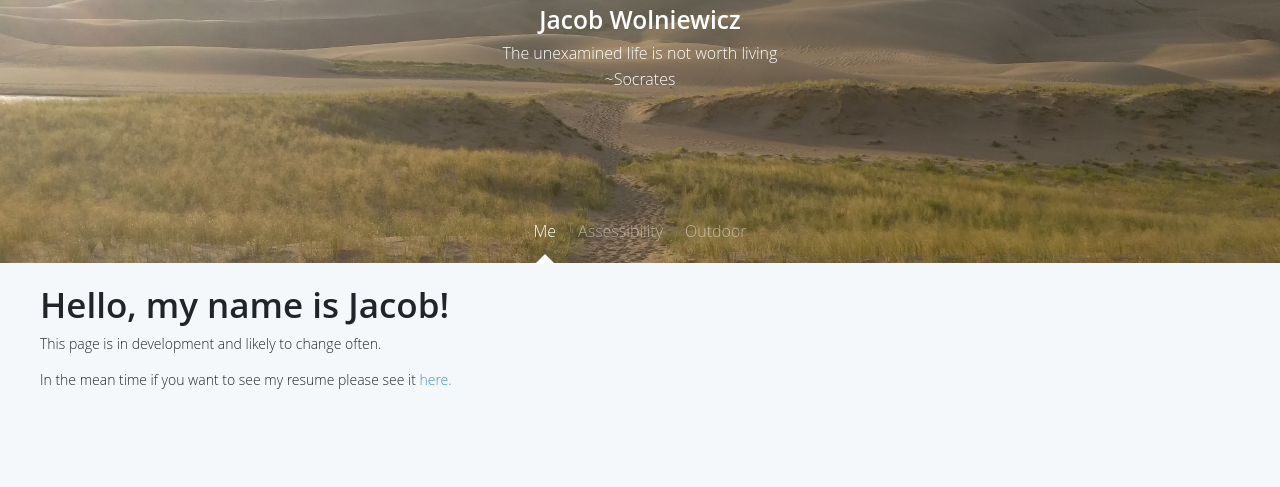
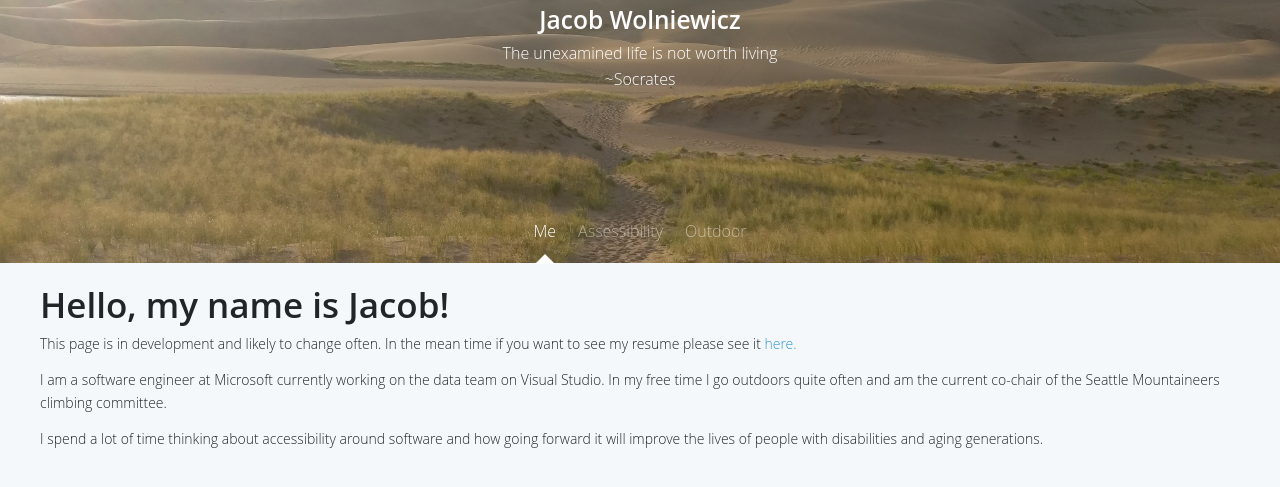
Before and after one commit to Wolniewicz/Jacob-Wolniewicz-Personal-Page, a plain HTML site: page public/index.html in a window 1280 px wide. Both pictures are taken after a click on the link "Me". Shown: the part 237-724 px from the top of the page. Drawn offline with nearby package versions, Linux system fonts and the light colour scheme.

Commit message:
navigate lists avaliable now

```diff
--- a/public/index.html
+++ b/public/index.html
@@ -30,29 +30,72 @@
     <nav class="profile-header-nav">
       <ul class="nav nav-tabs justify-content-center">
         <li class="nav-item">
-            <a class="nav-link active" href="#">Me</a>
+          <a class="nav-link active" href="#" id="meList" onclick="navigateLists('me')">Me</a>
         </li>
         <li class="nav-item">
-            <a class="nav-link" href="#">Assessibility</a>
+          <a class="nav-link" href="#" id="assessibilityList" onclick="navigateLists('assessibility')">Assessibility</a>
         </li>
         <li class="nav-item">
-            <a class="nav-link" href="#">Outdoor</a>
+          <a class="nav-link" href="#" id="outdoorList" onclick="navigateLists('outdoor')">Outdoor</a>
         </li>
       </ul>
     </nav>
   </div>
 
-    <div class="container my-4">
+  <div class="container my-4" id="meDiv">
     <h1>Hello, my name is Jacob!</h1>
 
-    <p>This page is in development and likely to change often.</p>
+    <p>
+      This page is in development and likely to change often.
+      In the mean time if you want to see my resume please see it <a href="resume.html">here.</a>
+    </p>
 
-    <p>In the mean time if you want to see my resume please see it <a href="resume.html">here.</a></p>
+    <p>
+      I am a software engineer at Microsoft currently working on the data team on Visual Studio.
+      In my free time I go outdoors quite often and am the current co-chair of the Seattle Mountaineers
+      climbing committee.
+    </p>
 
+    <p>
+      I spend a lot of time thinking about accessibility around software and how going forward it
+      will improve the lives of people with disabilities and aging generations.
+    </p>
+
+  </div>
+
+  <div class="container my-4" id="assessibilityDiv" style="display:none">
+    <h1>Assessiblity info coming soon!</h1>
+  </div>
+
+  <div class="container my-4" id="outdoorDiv" style="display:none">
+    <h1>Outdoor coming soon!</h1>
   </div>
 
   <!-- Include jQuery (required) and the JS -->
   <script src="https://ajax.googleapis.com/ajax/libs/jquery/2.1.4/jquery.min.js"></script>
   <script src="assets/js/toolkit.min.js"></script>
+
+  <script>
+  function navigateLists(selectedList) {
+    var meDiv = document.getElementById('meDiv');
+    var outdoorDiv = document.getElementById('outdoorDiv');
+    var assessibilityDiv = document.getElementById('assessibilityDiv');
+    meDiv.style.display = "none";
+    outdoorDiv.style.display = "none";
+    assessibilityDiv.style.display = "none";
+
+    $(meList).removeClass('active');
+    $(assessibilityList).removeClass('active');
+    $(outdoorList).removeClass('active');
+
+    var x = document.getElementById(selectedList+'Div');
+    x.style.display = "block";
+
+    var listId = document.getElementById(selectedList+'List');
+    console.log(listId);
+    listId.className += " active";
+
+  }
+  </script>
 </body>
 </html>
```
Lines whose indentation alone changed are shown as unchanged.
